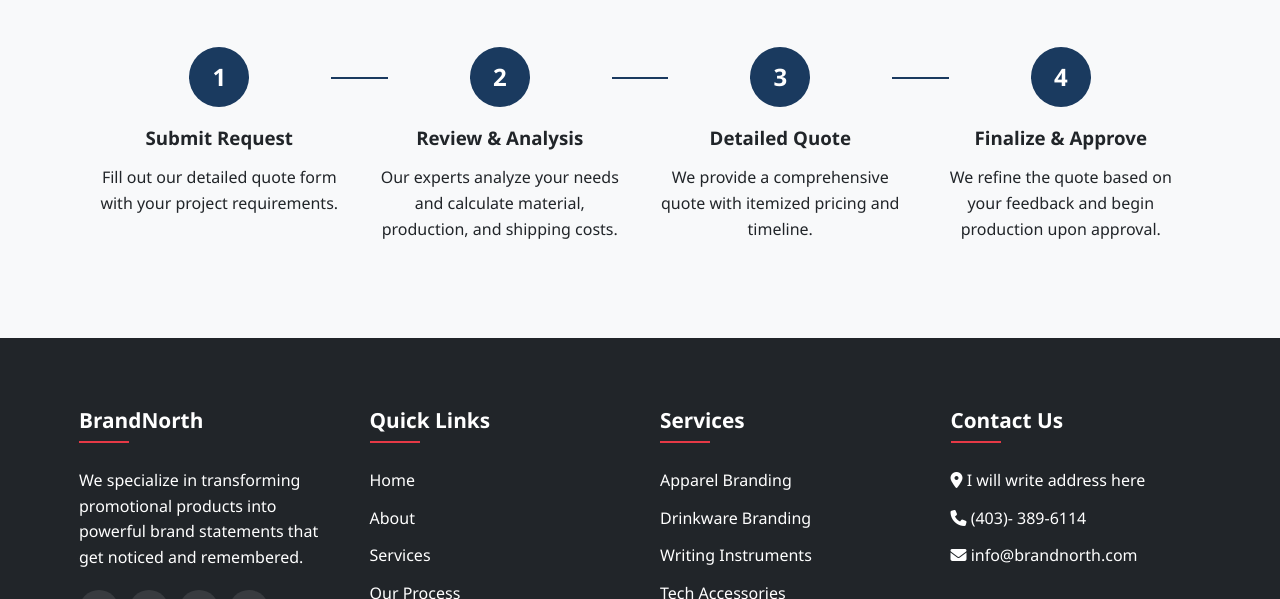
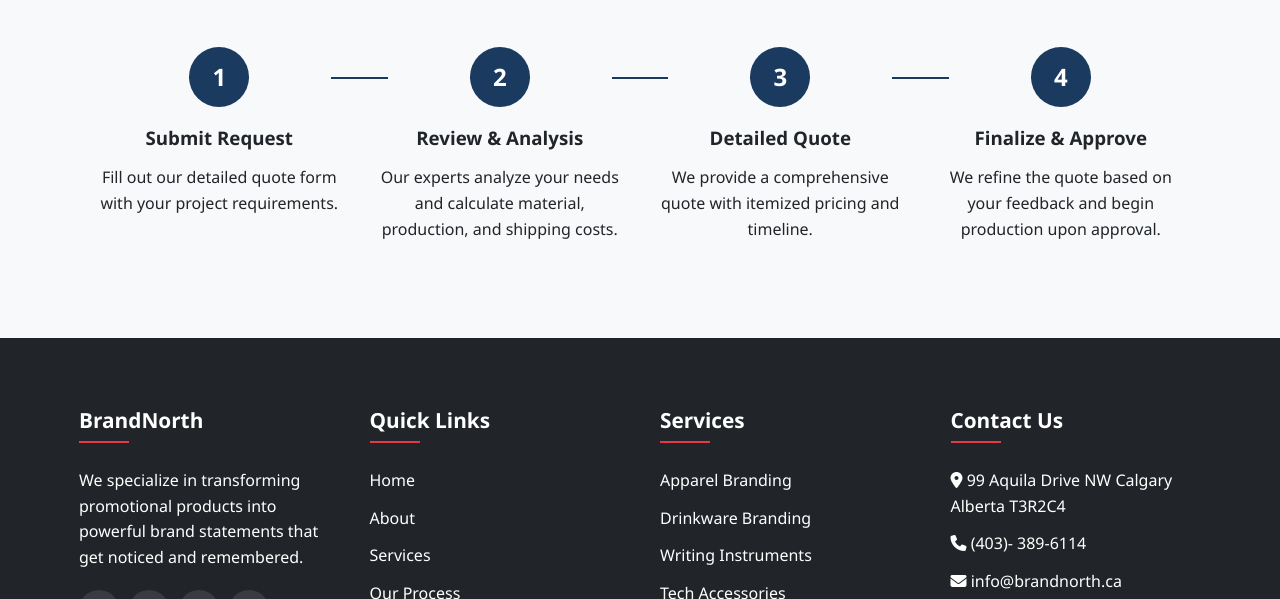
Before and after one commit to Gigx267/BrandNorth-, a plain HTML site: page Quote.html in a window 1280 px wide. Shown: the part 1954-2553 px from the top of the page. Drawn offline with Linux system fonts and the light colour scheme.

Commit message:
Update Quote.html

```diff
--- a/Quote.html
+++ b/Quote.html
@@ -798,9 +798,9 @@
                 <div class="footer-column">
                     <h3>Contact Us</h3>
                     <ul class="footer-links">
-                        <li><i class="fas fa-map-marker-alt"></i> I will write address here</li>
+                  <li><i class="fas fa-map-marker-alt"></i> 99 Aquila Drive NW Calgary Alberta T3R2C4</li>
                         <li><i class="fas fa-phone"></i> (403)- 389-6114</li>
-                        <li><i class="fas fa-envelope"></i> info@brandnorth.com</li>
+                        <li><i class="fas fa-envelope"></i> info@brandnorth.ca</li>
                     </ul>
                 </div>
             </div>
@@ -878,4 +878,5 @@
         });
     </script>
 </body>
+
 </html>
```
